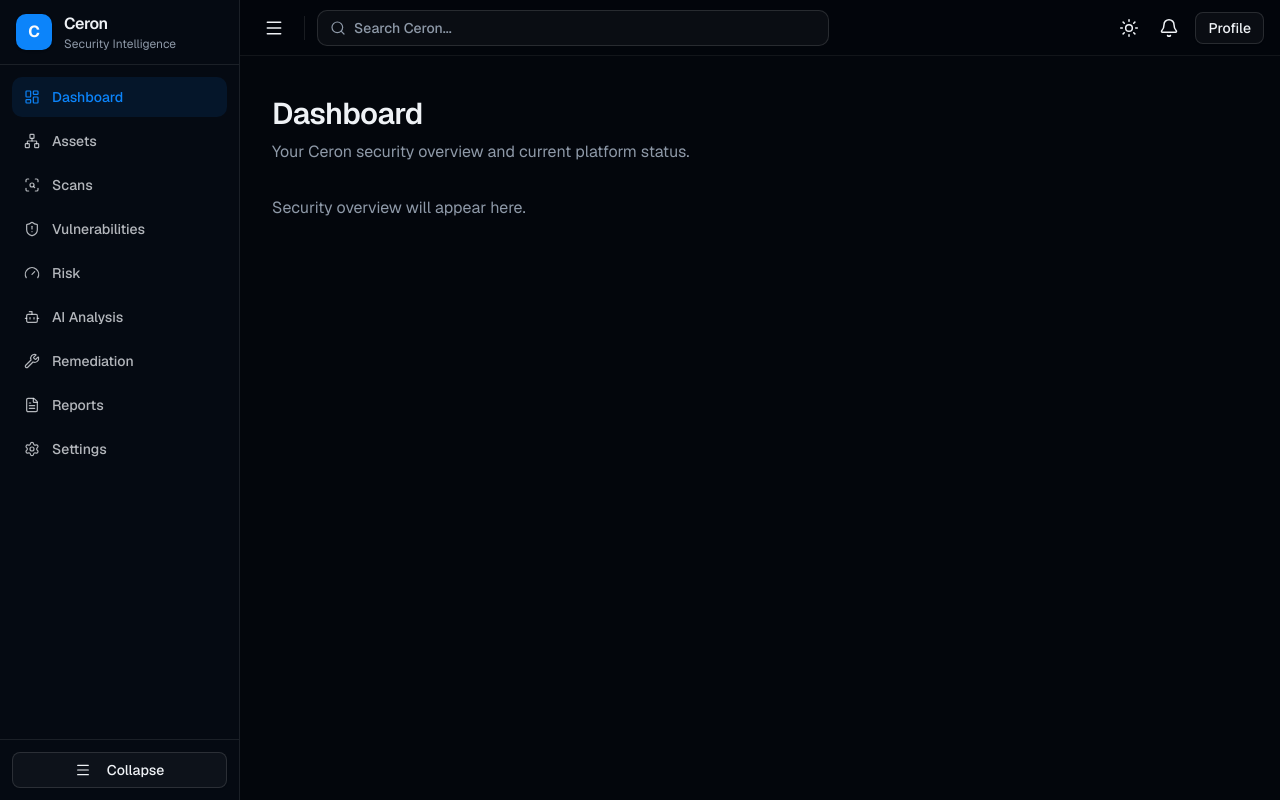
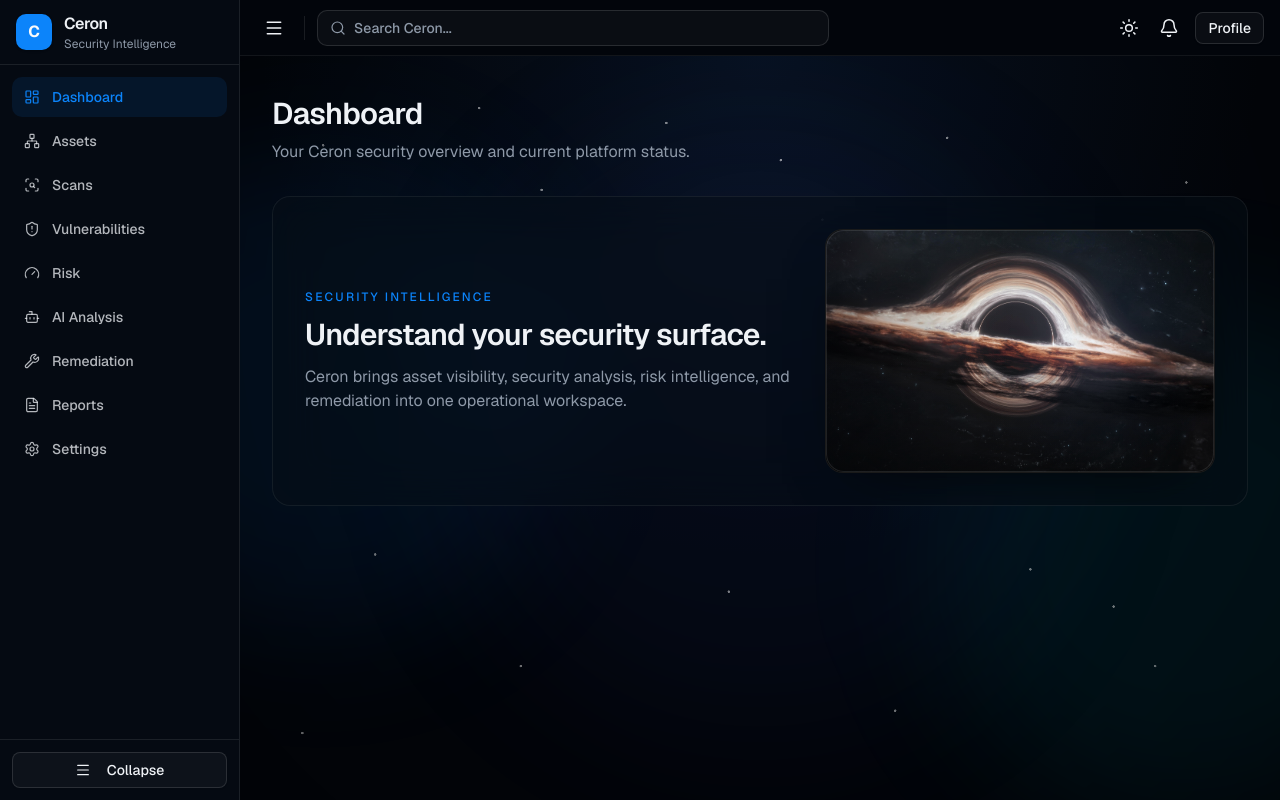
Before and after one commit to Adityasharma2107/ceron, a Next.js app in the folder frontend/: page /dashboard in a window 1280 px wide. Built offline with nearby package versions, Linux system fonts and the light colour scheme.

Commit message:
feat: add atmospheric starfield and reduced motion support

```diff
--- a/frontend/src/app/dashboard/page.tsx
+++ b/frontend/src/app/dashboard/page.tsx
@@ -1,21 +1,46 @@
 import { AppShell } from "@/components/layout/app-shell";
 import { PageContainer } from "@/components/layout/page-container";
 import { PageHeader } from "@/components/layout/page-header";
+import { CeronAtmosphere } from "@/components/visuals/ceron-atmosphere";
+import { BlackHoleVisual } from "@/components/visuals/black-hole-visual";
 
 export default function DashboardPage() {
   return (
     <AppShell>
+      <div className="relative isolate min-h-[calc(100dvh-3.5rem)] overflow-hidden">
+        <CeronAtmosphere />
+
         <PageContainer>
           <PageHeader
             title="Dashboard"
             description="Your Ceron security overview and current platform status."
           />
 
-        {/* Dashboard content will be implemented in the dashboard phase. */}
-        <p className="text-muted-foreground">
-          Security overview will appear here.
+          <section className="relative overflow-hidden rounded-2xl border border-border/70 bg-card/50 p-6 backdrop-blur-xl sm:p-8">
+            <div className="grid items-center gap-8 lg:grid-cols-[1fr_0.8fr]">
+              <div className="max-w-xl">
+                <p className="text-xs font-medium uppercase tracking-[0.18em] text-primary">
+                  Security Intelligence
                 </p>
+
+                <h2 className="mt-3 text-2xl font-semibold tracking-tight sm:text-3xl">
+                  Understand your security surface.
+                </h2>
+
+                <p className="mt-3 max-w-lg text-sm leading-6 text-muted-foreground sm:text-base">
+                  Ceron brings asset visibility, security analysis,
+                  risk intelligence, and remediation into one
+                  operational workspace.
+                </p>
+              </div>
+
+              <div className="flex justify-center lg:justify-end">
+                <BlackHoleVisual />
+              </div>
+            </div>
+          </section>
         </PageContainer>
+      </div>
     </AppShell>
   );
 }
--- a/frontend/src/app/globals.css
+++ b/frontend/src/app/globals.css
@@ -190,4 +190,50 @@
     ),
     var(--background);
 }
+
+@keyframes ceron-twinkle {
+  0%,
+  100% {
+    opacity: 0.35;
+  }
+
+  50% {
+    opacity: 0.8;
+  }
 }
+
+@keyframes ceron-twinkle-soft {
+  0%,
+  100% {
+    opacity: 0.2;
+  }
+
+  50% {
+    opacity: 0.55;
+  }
+}
+
+.animate-ceron-twinkle {
+  animation: ceron-twinkle 7s ease-in-out infinite;
+}
+
+.animate-ceron-twinkle-soft {
+  animation: ceron-twinkle-soft 11s ease-in-out infinite;
+}
+
+@media (prefers-reduced-motion: reduce) {
+  .animate-ceron-twinkle,
+  .animate-ceron-twinkle-soft {
+    animation: none;
+  }
+}
+
+
+
+
+
+
+
+
+
+}
--- /dev/null
+++ b/frontend/src/components/visuals/black-hole-visual.tsx
@@ -0,0 +1,31 @@
+import Image from "next/image";
+
+export function BlackHoleVisual() {
+  return (
+    <div
+      aria-hidden="true"
+      className="group relative aspect-[16/10] w-full max-w-2xl overflow-hidden rounded-2xl border border-white/10 bg-black shadow-[0_20px_60px_-30px_rgba(0,0,0,0.9)]"
+    >
+      <Image
+        src="/visuals/ceron/black-hole.jpg"
+        alt=""
+        fill
+        priority
+        sizes="(max-width: 1024px) 100vw, 50vw"
+        className="object-cover object-center transition-transform duration-700 ease-out group-hover:scale-[1.02]"
+      />
+
+      {/* Blend the image into the dashboard surface */}
+      <div className="pointer-events-none absolute inset-0 bg-gradient-to-r from-background/35 via-transparent to-transparent" />
+
+      {/* Darken the lower edge for depth */}
+      <div className="pointer-events-none absolute inset-0 bg-gradient-to-t from-black/45 via-transparent to-transparent" />
+
+      {/* Subtle Ceron atmospheric tint */}
+      <div className="pointer-events-none absolute inset-0 bg-[radial-gradient(circle_at_70%_45%,rgb(59_130_246_/_0.08),transparent_45%)]" />
+
+      {/* Soft edge highlight */}
+      <div className="pointer-events-none absolute inset-0 rounded-2xl ring-1 ring-inset ring-white/10" />
+    </div>
+  );
+}
--- /dev/null
+++ b/frontend/src/components/visuals/ceron-atmosphere.tsx
@@ -0,0 +1,61 @@
+export function CeronAtmosphere() {
+  return (
+    <div
+      aria-hidden="true"
+      className="pointer-events-none absolute inset-0 -z-10 overflow-hidden"
+    >
+      {/* Deep space base */}
+      <div className="absolute inset-0 bg-[radial-gradient(circle_at_50%_0%,rgb(15_35_65_/_0.32),transparent_55%)] dark:bg-[radial-gradient(circle_at_50%_0%,rgb(15_35_65_/_0.45),transparent_55%)]" />
+
+      {/* Blue nebula */}
+      <div className="absolute -left-40 top-24 size-[30rem] rounded-full bg-primary/8 blur-3xl dark:bg-primary/10" />
+
+      {/* Cyan nebula */}
+      <div className="absolute -right-40 top-1/3 size-[32rem] rounded-full bg-cyan-400/6 blur-3xl dark:bg-cyan-400/8" />
+
+      {/* Central depth */}
+      <div className="absolute left-1/2 top-1/2 size-[38rem] -translate-x-1/2 -translate-y-1/2 rounded-full bg-blue-950/5 blur-3xl dark:bg-blue-950/15" />
+
+      {/* Main stars */}
+      <div
+        className="absolute inset-0 animate-ceron-twinkle opacity-40 dark:opacity-70"
+        style={{
+          backgroundImage: `
+            radial-gradient(circle at 8% 12%, white 0 1px, transparent 1.5px),
+            radial-gradient(circle at 17% 34%, white 0 1px, transparent 1.5px),
+            radial-gradient(circle at 29% 18%, white 0 1px, transparent 1.5px),
+            radial-gradient(circle at 41% 9%, white 0 1px, transparent 1.5px),
+            radial-gradient(circle at 56% 22%, white 0 1px, transparent 1.5px),
+            radial-gradient(circle at 68% 11%, white 0 1px, transparent 1.5px),
+            radial-gradient(circle at 79% 31%, white 0 1px, transparent 1.5px),
+            radial-gradient(circle at 91% 17%, white 0 1px, transparent 1.5px),
+            radial-gradient(circle at 13% 67%, white 0 1px, transparent 1.5px),
+            radial-gradient(circle at 27% 82%, white 0 1px, transparent 1.5px),
+            radial-gradient(circle at 47% 72%, white 0 1px, transparent 1.5px),
+            radial-gradient(circle at 63% 88%, white 0 1px, transparent 1.5px),
+            radial-gradient(circle at 76% 69%, white 0 1px, transparent 1.5px),
+            radial-gradient(circle at 88% 82%, white 0 1px, transparent 1.5px)
+          `,
+        }}
+      />
+
+      {/* Secondary softer stars */}
+      <div
+        className="absolute inset-0 animate-ceron-twinkle-soft opacity-20 dark:opacity-50"
+        style={{
+          backgroundImage: `
+            radial-gradient(circle at 23% 7%, white 0 1px, transparent 1.5px),
+            radial-gradient(circle at 35% 46%, white 0 1px, transparent 1.5px),
+            radial-gradient(circle at 52% 14%, white 0 1px, transparent 1.5px),
+            radial-gradient(circle at 72% 52%, white 0 1px, transparent 1.5px),
+            radial-gradient(circle at 84% 74%, white 0 1px, transparent 1.5px),
+            radial-gradient(circle at 6% 91%, white 0 1px, transparent 1.5px)
+          `,
+        }}
+      />
+
+      {/* Atmospheric vignette */}
+      <div className="absolute inset-0 bg-[radial-gradient(circle_at_50%_35%,transparent_20%,rgb(0_0_0_/_0.18)_100%)] dark:bg-[radial-gradient(circle_at_50%_35%,transparent_20%,rgb(0_0_0_/_0.38)_100%)]" />
+    </div>
+  );
+}
```
Also changed, not shown: frontend/public/visuals/ceron/black-hole.jpg (added). Lines whose indentation alone changed are shown as unchanged.
